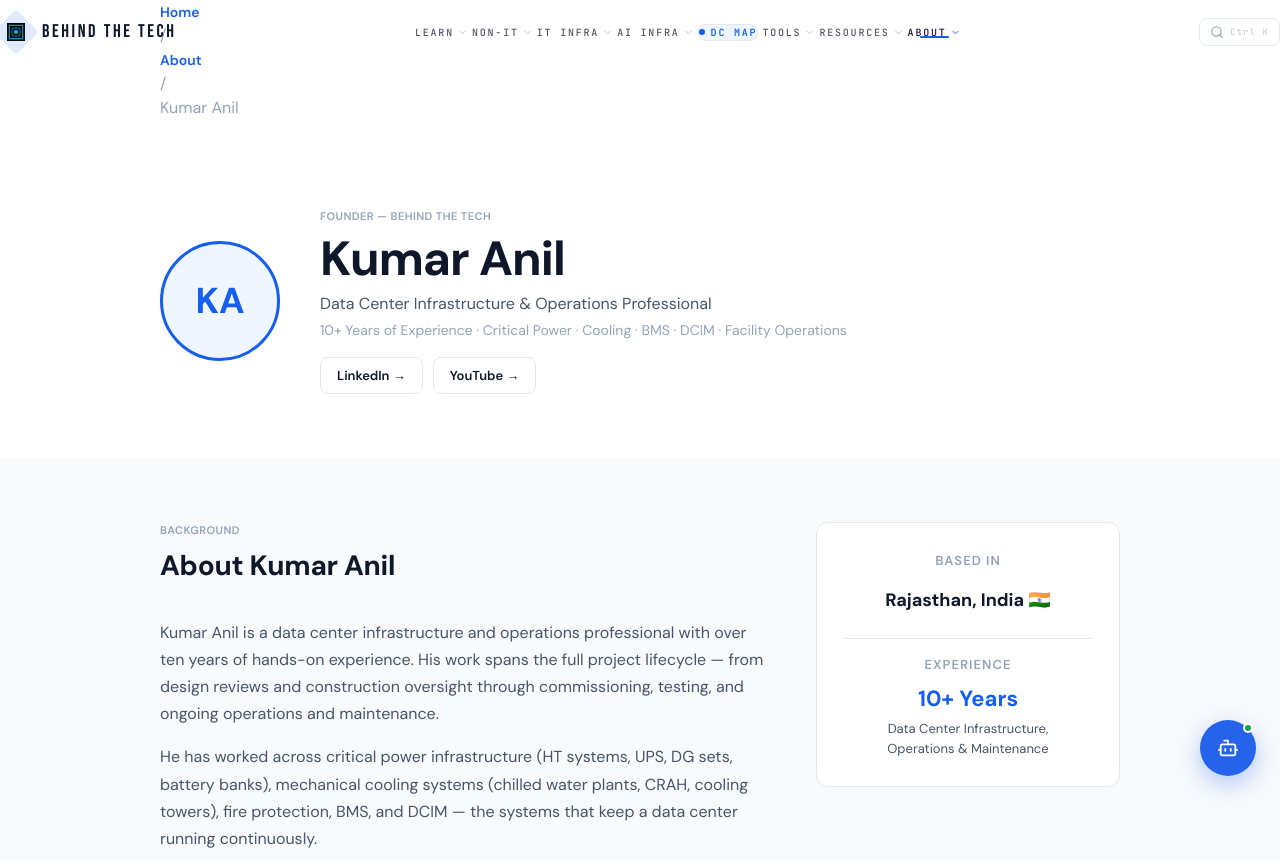
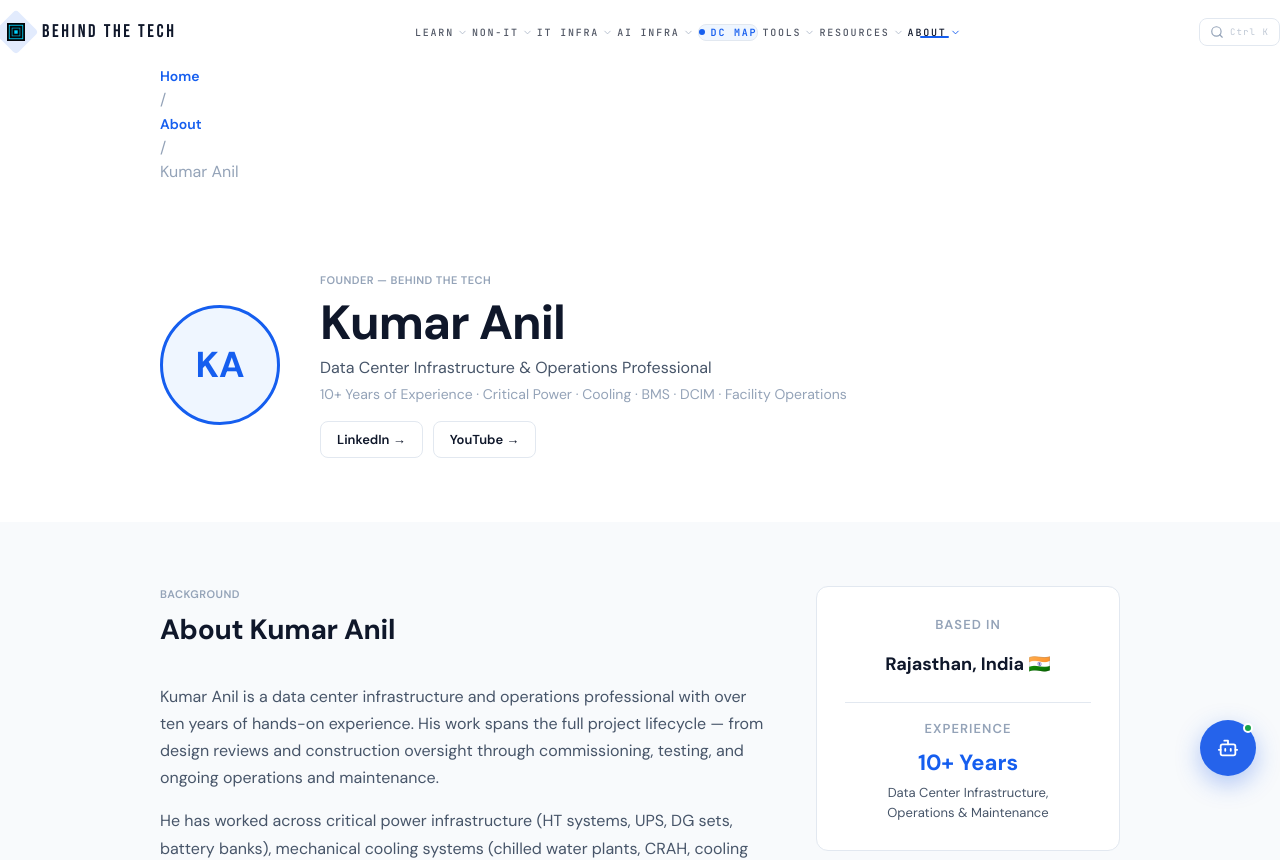
Before and after one commit to Moviemania12/BTT, a Next.js app: page /about/kumar-anil in a window 1280 px wide. Shown: the top 860 px of the page. Built offline with nearby package versions, Linux system fonts and the light colour scheme.

Commit message:
fix: align about pages with navbar

```diff
--- a/app/about/contact/page.tsx
+++ b/app/about/contact/page.tsx
@@ -64,7 +64,7 @@ const CHANNELS = [
 
 export default function ContactPage() {
   return (
-    <>
+    <div className="hp-page-root">
       <main data-homepage-theme="light">
 
         <div className="hp-breadcrumb-bar">
@@ -176,6 +176,6 @@ export default function ContactPage() {
         </section>
       </main>
       <Footer />
-    </>
+    </div>
   );
 }
--- a/app/about/kumar-anil/page.tsx
+++ b/app/about/kumar-anil/page.tsx
@@ -112,7 +112,7 @@ const JOURNEY = [
 
 export default function KumarAnilPage() {
   return (
-    <>
+    <div className="hp-page-root">
       <main data-homepage-theme="light">
 
         <div className="hp-breadcrumb-bar">
@@ -335,6 +335,6 @@ export default function KumarAnilPage() {
         </section>
       </main>
       <Footer />
-    </>
+    </div>
   );
 }
--- a/app/about/mission/page.tsx
+++ b/app/about/mission/page.tsx
@@ -112,7 +112,7 @@ const ROADMAP = [
 
 export default function MissionPage() {
   return (
-    <>
+    <div className="hp-page-root">
       <main data-homepage-theme="light">
 
         <div className="hp-breadcrumb-bar">
@@ -312,6 +312,6 @@ export default function MissionPage() {
         </section>
       </main>
       <Footer />
-    </>
+    </div>
   );
 }
--- a/app/about/page.tsx
+++ b/app/about/page.tsx
@@ -94,7 +94,7 @@ const PHILOSOPHY = [
 
 export default function AboutPage() {
   return (
-    <>
+    <div className="hp-page-root">
       <main data-homepage-theme="light">
 
         <div className="hp-breadcrumb-bar">
@@ -259,6 +259,6 @@ export default function AboutPage() {
         </section>
       </main>
       <Footer />
-    </>
+    </div>
   );
 }
```
